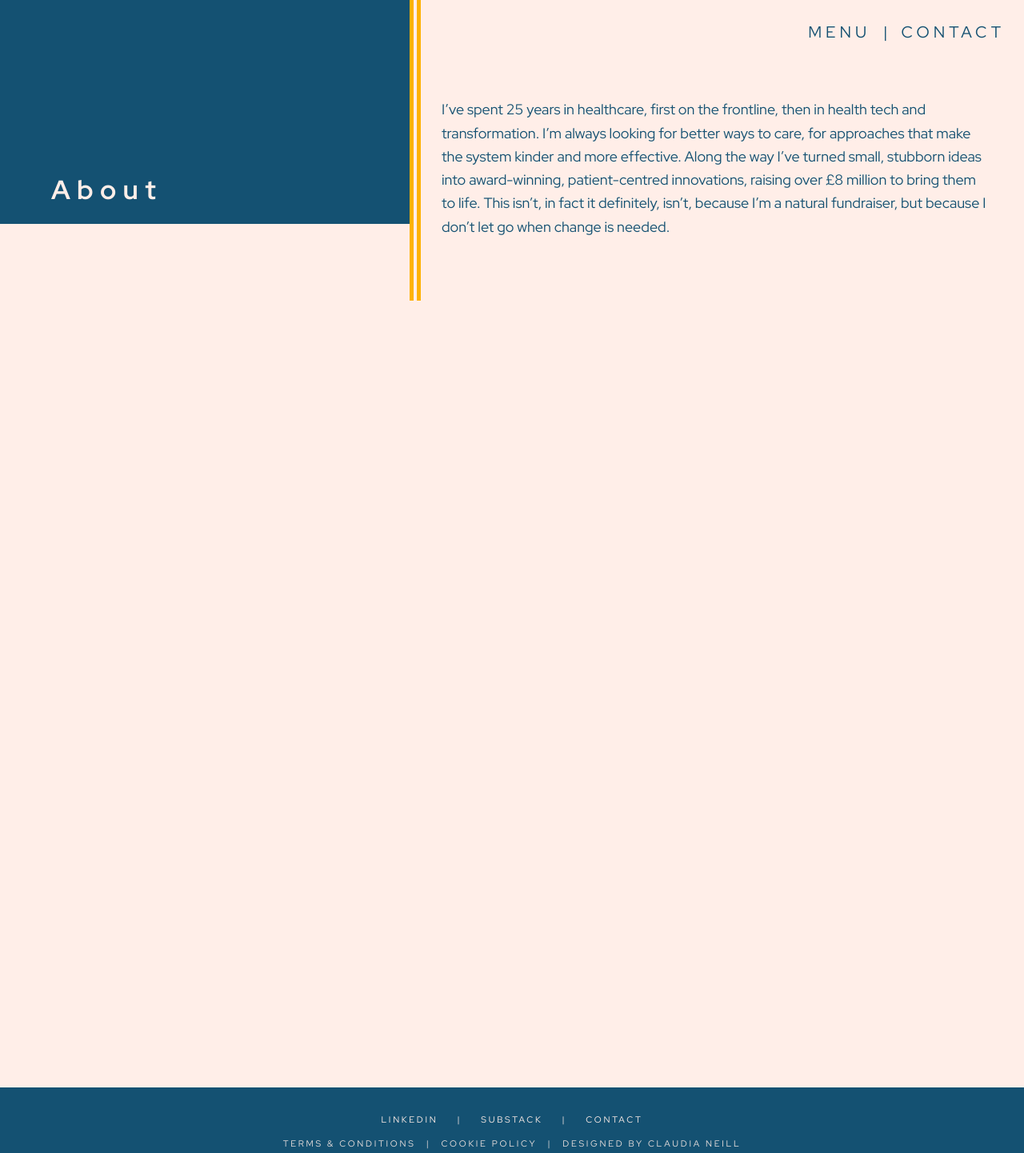
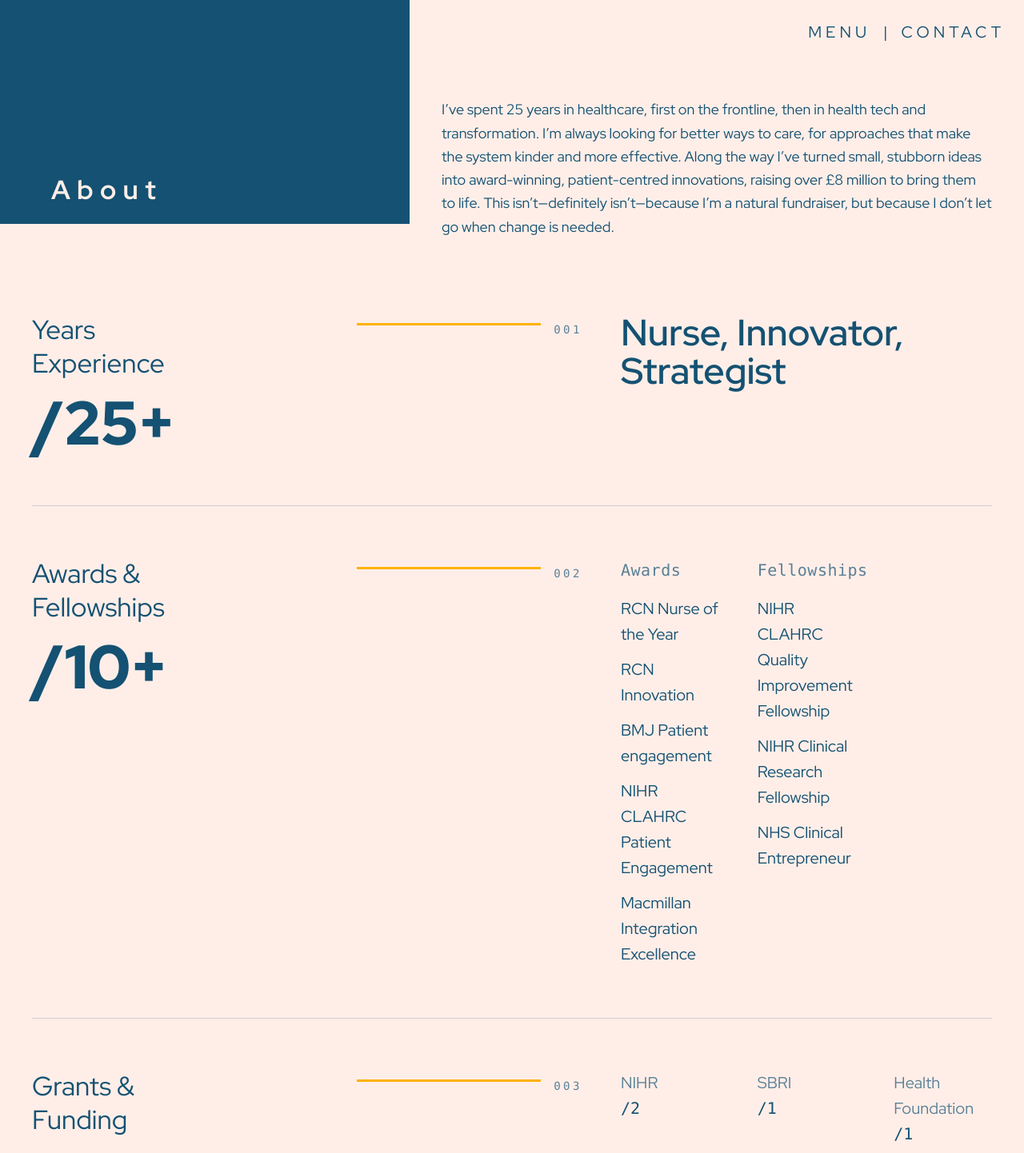
Before and after one commit to claudianeill1/venetia-site, a Next.js app: page /about in a window 1280 px wide. Shown: the top 1442 px of the page at 80% size. Built offline with nearby package versions, Linux system fonts and the light colour scheme; a web font is replaced by a local one.

Commit message:
about complete ish

```diff
--- a/app/about/page.js
+++ b/app/about/page.js
@@ -4,36 +4,21 @@
 import { useEffect, useRef, useState } from "react";
 
 export default function AboutPage() {
-  const footerBandHeight = "15vh";               // keep in sync with other pages
-  const headerBlock = { width: "40vw", height: "35vh" }; // blue block size
+  const footerBandHeight = "15vh";                      // keep in sync with other pages
+  const headerBlock = { width: "40vw", height: "35vh" };// blue block size
 
-  // MENU: hover OR click to open; outside-click / Esc to close
+  // ===== MENU: hover OR click to open; outside-click / Esc to close
   const [menuOpen, setMenuOpen] = useState(false);
   const menuRef = useRef(null);
 
-  // Scroll progress for line growth (0..1)
-  const [progress, setProgress] = useState(0);
   useEffect(() => {
-    let raf = 0;
-    const update = () => {
-      const doc = document.documentElement;
-      const h = doc.scrollHeight - doc.clientHeight;
-      const p = h > 0 ? doc.scrollTop / h : 1; // 0..1
-      setProgress(p);
-      raf = requestAnimationFrame(update);
-    };
-    raf = requestAnimationFrame(update);
-    return () => cancelAnimationFrame(raf);
-  }, []);
-
-  useEffect(() => {
-    function onDocMouseDown(e) {
+    const onDocMouseDown = (e) => {
       if (!menuRef.current) return;
       if (!menuRef.current.contains(e.target)) setMenuOpen(false);
-    }
-    function onKey(e) {
+    };
+    const onKey = (e) => {
       if (e.key === "Escape") setMenuOpen(false);
-    }
+    };
     document.addEventListener("mousedown", onDocMouseDown);
     document.addEventListener("keydown", onKey);
     return () => {
@@ -47,7 +32,7 @@ export default function AboutPage() {
       className="relative min-h-[100dvh] bg-[var(--bg)] text-[var(--fg)]"
       style={{ fontFamily: "var(--font-redhat)" }}
     >
-      {/* ===== Sticky Top-right MENU | CONTACT (same behavior, now fixed) ===== */}
+      {/* ===== Sticky Top-right MENU / CONTACT ===== */}
       <header className="fixed top-6 right-6 z-30">
         <div
           ref={menuRef}
@@ -81,7 +66,7 @@ export default function AboutPage() {
             }}
           >
             <a
-              className="block px-4 py-3 hover:opacity-80 hover:underline decoration-[0.5px] decoration-current underline-offset-4"
+              className="block px-4 py-3 hover:opacity-80 hover:underline decoration-[0.5px] underline-offset-4"
               href="/"
               role="menuitem"
               onClick={() => setMenuOpen(false)}
@@ -89,7 +74,7 @@ export default function AboutPage() {
               Home
             </a>
             <a
-              className="block px-4 py-3 hover:opacity-80 hover:underline decoration-[0.5px] decoration-current underline-offset-4"
+              className="block px-4 py-3 hover:opacity-80 hover:underline decoration-[0.5px] underline-offset-4"
               href="/#projects"
               role="menuitem"
               onClick={() => setMenuOpen(false)}
@@ -97,7 +82,7 @@ export default function AboutPage() {
               Projects
             </a>
             <a
-              className="block px-4 py-3 hover:opacity-80 hover:underline decoration-[0.5px] decoration-current underline-offset-4"
+              className="block px-4 py-3 hover:opacity-80 hover:underline decoration-[0.5px] underline-offset-4"
               href="/#research"
               role="menuitem"
               onClick={() => setMenuOpen(false)}
@@ -108,7 +93,6 @@ export default function AboutPage() {
         </div>
       </header>
 
-      {/* ===== Blue header block with "About" ===== */}
       {/* ===== Blue header block with "About" + intro text ===== */}
       <section className="relative z-10 flex">
         {/* Blue block */}
@@ -128,101 +112,138 @@ export default function AboutPage() {
           </h1>
         </div>
 
-  {/* Text block (sits beside the blue block) */}
+        {/* Text block beside the blue block */}
         <div
           className="flex items-center px-10 pt-35"
-    style={{
-      height: headerBlock.height,
-      flex: 1, // fills the rest of the row
-    }}
+          style={{ height: headerBlock.height, flex: 1 }}
         >
-    <p
-      className="max-w-[60vw] text-[18px] leading-relaxed"
-      style={{ color: "var(--fg)" }}
-    >
-      I’ve spent 25 years in healthcare, first on the frontline, then in health tech and transformation. I’m always looking for better ways to care, for approaches that make the system kinder and more effective. Along the way I’ve turned small, stubborn ideas into award-winning, patient-centred innovations, raising over £8 million to bring them to life. This isn’t, in fact it definitely, isn’t, because I’m a natural fundraiser, but because I don’t let go when change is needed.
+          <p className="max-w-[60vw] text-[18px] leading-relaxed" style={{ color: "var(--fg)" }}>
+            I’ve spent 25 years in healthcare, first on the frontline, then in health tech
+            and transformation. I’m always looking for better ways to care, for approaches
+            that make the system kinder and more effective. Along the way I’ve turned small,
+            stubborn ideas into award-winning, patient-centred innovations, raising over £8
+            million to bring them to life. This isn’t—definitely isn’t—because I’m a natural
+            fundraiser, but because I don’t let go when change is needed.
           </p>
         </div>
       </section>
 
-      {/* === Twin lines: visible from top, then grow from 35vh to bottom-10vh === */}
-<div aria-hidden className="pointer-events-none absolute inset-0 z-[1]">
-  {/* --- LEFT LINE @ 40vw --- */}
-  {/* static segment (0 -> 35vh) */}
+      {/* ===== Rows in the 3-column layout (like your mock) ===== */}
+      <section className="relative z-10 mt-12 w-screen left-1/2 -translate-x-1/2">
+        <div className="mx-auto w-full max-w-[1400px] px-6 md:px-10">
+          {[
+            {
+              idx: "001",
+              label: ["Years", "Experience"],
+              metric: "/25+",
+              right: (
+                <h2 className="font-semibold leading-[1.05] text-[clamp(28px,3.6vw,56px)]">
+                  Nurse, Innovator,<br/>Strategist
+                </h2>
+              ),
+            },
+            {
+              idx: "002",
+              label: ["Awards &", "Fellowships"],
+              metric: "/10+",
+              right: (
+                <div className="grid grid-cols-1 md:grid-cols-3 gap-x-12 gap-y-10">
+                  <div>
+                    <div className="font-mono tracking-wide mb-4 opacity-70">Awards</div>
+                    <ul className="space-y-3">
+                      <li>RCN Nurse of the Year</li>
+                      <li>RCN Innovation</li>
+                      <li>BMJ Patient engagement</li>
+                      <li>NIHR CLAHRC Patient Engagement</li>
+                      <li>Macmillan Integration Excellence</li>
+                    </ul>
+                  </div>
+                  <div>
+                    <div className="font-mono tracking-wide mb-4 opacity-70">Fellowships</div>
+                    <ul className="space-y-3">
+                      <li>NIHR CLAHRC Quality Improvement Fellowship</li>
+                      <li>NIHR Clinical Research Fellowship</li>
+                      <li>NHS Clinical Entrepreneur</li>
+                    </ul>
+                  </div>
+                </div>
+              ),
+            },
+            {
+              idx: "003",
+              label: ["Grants &", "Funding"],
+              metric: "/£8mill+",
+              right: (
+                <div className="grid grid-cols-1 sm:grid-cols-3 gap-x-12 gap-y-6">
+                  <div>
+                    <div className="opacity-70">NIHR</div>
+                    <div className="font-mono">/2</div>
+                  </div>
+                  <div>
+                    <div className="opacity-70">SBRI</div>
+                    <div className="font-mono">/1</div>
+                  </div>
+                  <div>
+                    <div className="opacity-70">Health Foundation</div>
+                    <div className="font-mono">/1</div>
+                  </div>
+                  <div>
+                    <div className="opacity-70">Hospital Charity Funds</div>
+                    <div className="font-mono">/2</div>
+                  </div>
+                </div>
+              ),
+            },
+            {
+              idx: "004",
+              label: ["Publications &", "Editorials"],
+              metric: "/9+",
+              right: (
+                <em className="font-semibold not-italic md:italic">
+                  List these with a hyperlink
+                </em>
+              ),
+            },
+          ].map((row) => (
             <div
-    className="absolute"
+              key={row.idx}
+              className="grid py-16 border-t first:border-t-0 gap-x-8 md:gap-x-12"
               style={{
-      left: "40vw",
-      top: 0,
-      height: "47vh",
-      width: "5px",
-      background: "var(--accent)",
-    }}
-  />
-  {/* animated segment (35vh -> bottom-10vh) */}
-  <div
-    className="absolute"
-    style={{
-      left: "40vw",
-      top: "47vh",
-      bottom: "10vh",
-      width: "5px",
-      overflow: "hidden", // clip the growing child
+                gridTemplateColumns: "minmax(220px,28vw) minmax(180px,22vw) 1fr",
+                borderColor: "color-mix(in srgb, var(--fg) 20%, transparent)",
               }}
             >
-    <div
-      className="w-full h-full"
-      style={{
-        background: "var(--accent)",
-        borderRadius: "0 0 9999px 9999px", // rounded bottom cap
-        transformOrigin: "top",
-        transform: `scaleY(${Math.max(0, Math.min(1, progress))})`,
-      }}
-    />
+              {/* LEFT: label + metric */}
+              <div>
+                <div className="text-[clamp(22px,2.6vw,34px)] leading-tight">
+                  {row.label.map((l) => (
+                    <div key={l}>{l}</div>
+                  ))}
                 </div>
-
-  {/* --- RIGHT LINE @ 42vw --- */}
-  {/* static segment */}
-  <div
-    className="absolute"
-    style={{
-      left: "40.7vw",
-      top: 0,
-      height: "47vh",
-      width: "5px",
-      background: "var(--accent)",
-    }}
-  />
-  {/* animated segment */}
-  <div
-    className="absolute"
-    style={{
-      left: "40.7vw",
-      top: "47vh",
-      bottom: "10vh",
-      width: "5px",
-      overflow: "hidden",
-    }}
-  >
-    <div
-      className="w-full h-full"
-      style={{
-        background: "var(--accent)",
-        borderRadius: "0 0 9999px 9999px",
-        transformOrigin: "top",
-        transform: `scaleY(${Math.max(0, Math.min(1, progress))})`,
-      }}
-    />
+                <div className="mt-4 text-[clamp(36px,6vw,84px)] font-black leading-none">
+                  {row.metric}
                 </div>
               </div>
 
+              {/* MIDDLE: yellow rule + index */}
+              <div className="relative flex items-start pt-3">
+                <span
+                className="h-[3px] w-full self-start"
+                style={{ background: "var(--accent)" }}
+                />
+                <span className="ml-4 mt-[-2px] font-mono tracking-[0.25em] text-sm opacity-70">
+                  {row.idx}
+                </span>
+              </div>
 
-      {/* ===== Content area (empty for now; add timeline blocks later) ===== */}
-      <section className="relative z-10">
-        <div className="h-[120vh]" />
+              {/* RIGHT: rich content */}
+              <div>{row.right}</div>
+            </div>
+          ))}
+        </div>
       </section>
 
-      {/* ===== Footer band + footer (same as home) ===== */}
+      {/* ===== Footer band + footer ===== */}
       <section
         id="contact"
         className="relative"
--- a/app/page.js
+++ b/app/page.js
@@ -5,7 +5,7 @@ import { useEffect, useRef, useState } from "react";
 
 export default function Page() {
   // --- tweak these numbers ---
-  const Y = { left: "70vh", top: "-5vh", width: "45vw", height: "60vh", z: 3 };
+  const Y = { left: "35vw", top: "-5vh", width: "45vw", height: "60vh", z: 3 };
   const R = { right: "5vh", top: "40vh", width: "40vw", height: "60vh", z: 2 };
   const footerBandHeight = "15vh";
   // ---------------------------
```
Lines whose indentation alone changed are shown as unchanged.
